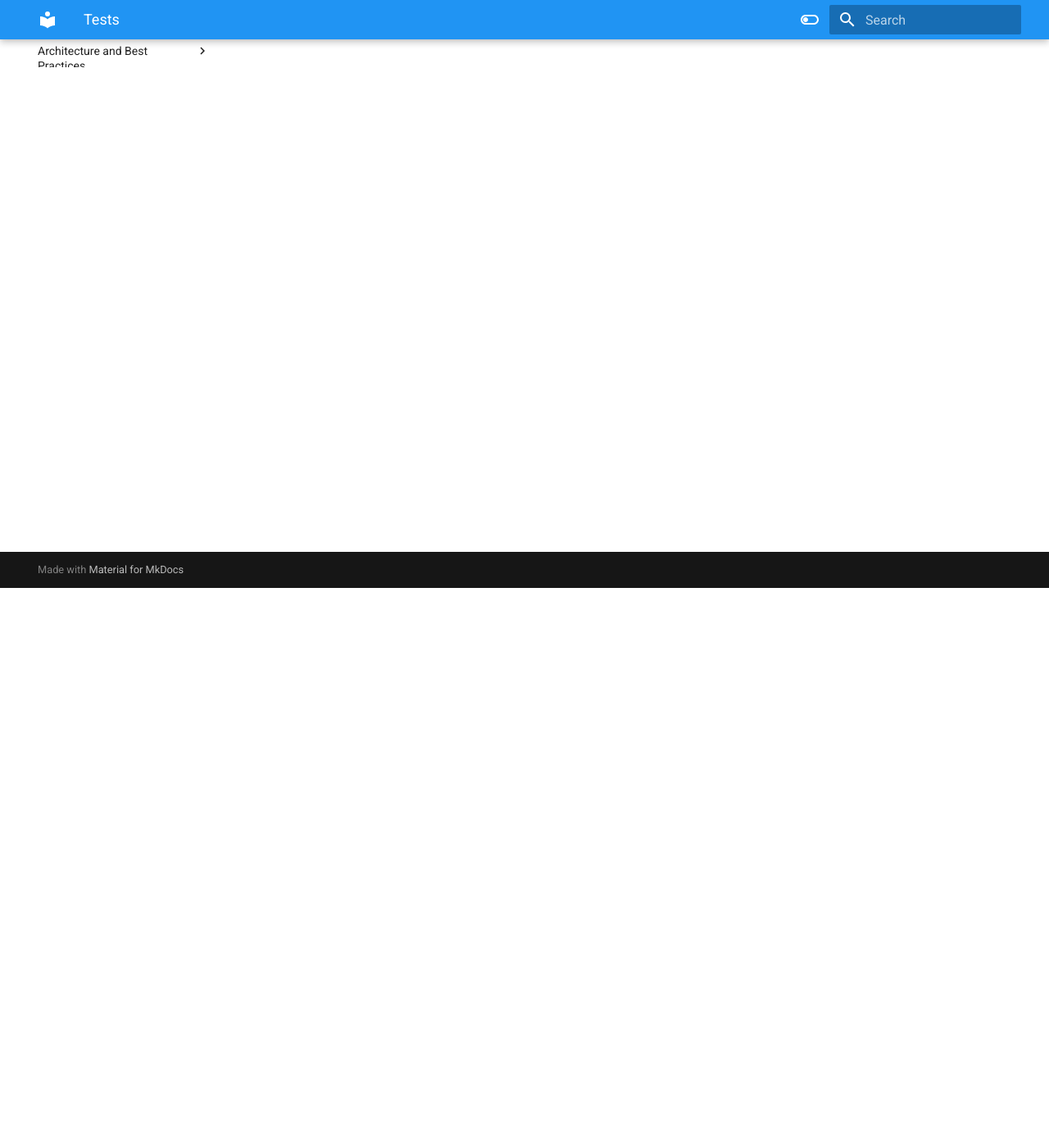
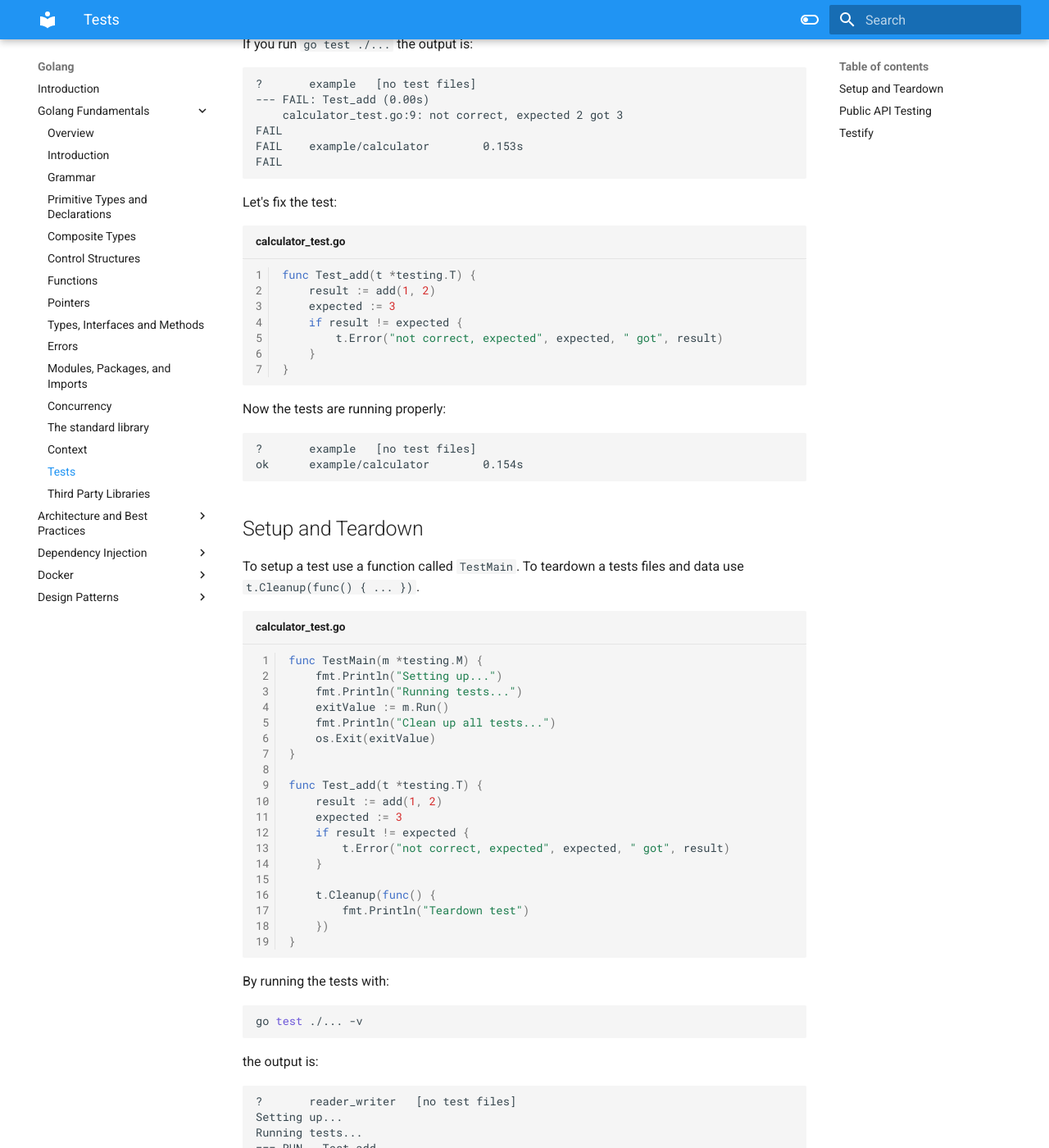
Before and after one commit to bykof/bykof.github.com, an MkDocs documentation site: the page built from docs/golang/golang-fundamentals/tests.md, in a window 1280 px wide and 1400 px high, scrolled down 683 px. Shown: the whole window at 82% size. Built offline with MkDocs 1.6.1 and Material for MkDocs 9.7.7, drawn with Linux system fonts in a browser that asks for light colours; some of the changed text lies outside the part shown.

Commit message:
Adapted exported, tests and third party libraries

````diff
--- a/docs/golang/golang-fundamentals/tests.md
+++ b/docs/golang/golang-fundamentals/tests.md
@@ -1 +1,151 @@
 # Tests
+
+Tests are important.
+Tests check, if you application works as expected.
+Tests in Go are so easy, it's easier to write tests than not to do it.
+
+Normally you will not see any logs from tests, unles you set the `-v` (verbose) flag.
+
+Let's dive in with an easy example:
+
+```go linenums="1" title="calculator.go"
+func add(a, b int) int {
+    return a + b
+}
+```
+
+```go linenums="1" title="calculator_test.go"
+func Test_add(t *testing.T) {
+    result := add(1, 2)
+    expected := 2
+    if result != expected {
+        t.Error("not correct, expected", expected, " got", result)
+    }
+}
+```
+
+If you run `go test ./...` the output is:
+
+```
+?       example   [no test files]
+--- FAIL: Test_add (0.00s)
+    calculator_test.go:9: not correct, expected 2 got 3
+FAIL
+FAIL    example/calculator        0.153s
+FAIL
+```
+
+Let's fix the test:
+
+```go linenums="1" title="calculator_test.go"
+func Test_add(t *testing.T) {
+    result := add(1, 2)
+    expected := 3
+    if result != expected {
+        t.Error("not correct, expected", expected, " got", result)
+    }
+}
+```
+
+Now the tests are running properly:
+
+```
+?       example   [no test files]
+ok      example/calculator        0.154s
+```
+
+## Setup and Teardown
+
+To setup a test use a function called `TestMain`.
+To teardown a tests files and data use `t.Cleanup(func() { ... })`.
+
+```go linenums="1" title="calculator_test.go"
+func TestMain(m *testing.M) {
+	fmt.Println("Setting up...")
+	fmt.Println("Running tests...")
+	exitValue := m.Run()
+	fmt.Println("Clean up all tests...")
+	os.Exit(exitValue)
+}
+
+func Test_add(t *testing.T) {
+    result := add(1, 2)
+    expected := 3
+    if result != expected {
+        t.Error("not correct, expected", expected, " got", result)
+    }
+
+    t.Cleanup(func() {
+        fmt.Println("Teardown test")
+    })
+}
+```
+
+By running the tests with:
+
+```sh
+go test ./... -v
+```
+
+the output is:
+
+```
+?       reader_writer   [no test files]
+Setting up...
+Running tests...
+=== RUN   Test_add
+Teardown add test
+--- PASS: Test_add (0.00s)
+PASS
+Clean up all tests...
+ok      reader_writer/calculator        0.152s
+```
+
+## Public API Testing
+
+If you want to test your public exposed functions or methods you can create a "\*\_test" package.
+This will, by definition, create a new package, which can only access exported functions and methods.
+
+Let's check that:
+
+```go linenums="1" title="calculator/calculator.go"
+func Add(a int, b int) int {
+    return a + b
+}
+```
+
+```go linenums="1" title="calculator/calculator_test/calculator_test.go"
+package calculator
+
+import (
+	"testing"
+
+	"example/calculator"
+)
+
+func Test_Add(t *testing.T) {
+	result := calculator.Add(1, 2)
+	expected := 3
+	if result != expected {
+		t.Error("not correct, expected", expected, " got", result)
+	}
+}
+```
+
+## Testify
+
+In a lot of projects you will see the package [`github.com/stretchr/testify/assert`](https://github.com/stretchr/testify/assert).
+This is because it brings a more "convenient" way of testing with assertions, mocking, and suite.
+
+Let's check some examples:
+
+```go linenums="1" title="main.go"
+import (
+  "testing"
+  "github.com/stretchr/testify/assert"
+)
+
+func Test_Add(t *testing.T) {
+  assert.Equal(t, 3, calculator.Add(1, 2))
+}
+```
````
Also changed, not shown: docs/golang/golang-fundamentals/modules_packages_imports.md (+12 -0 lines), docs/golang/golang-fundamentals/third_party_libraries.md (+6 -0 lines).
